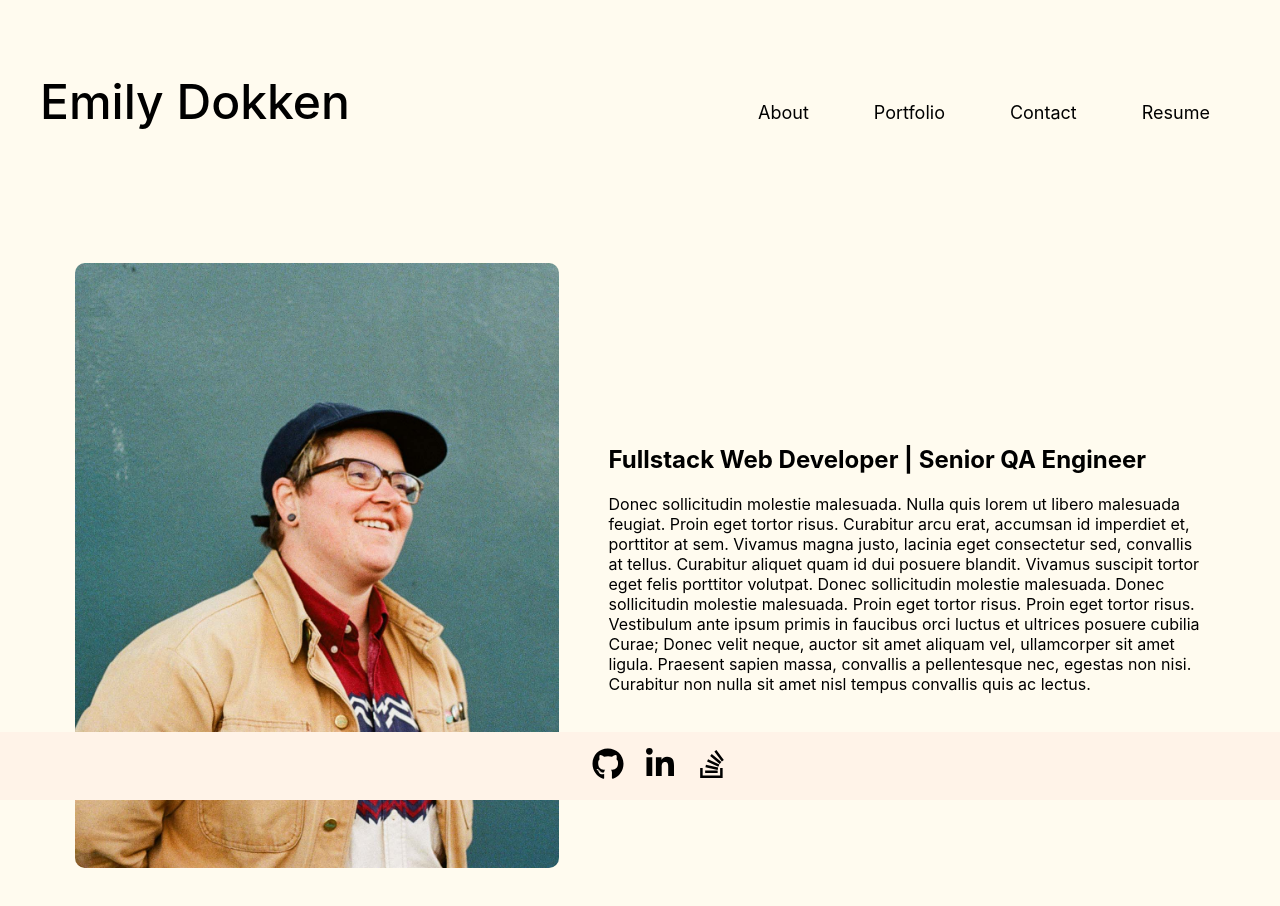
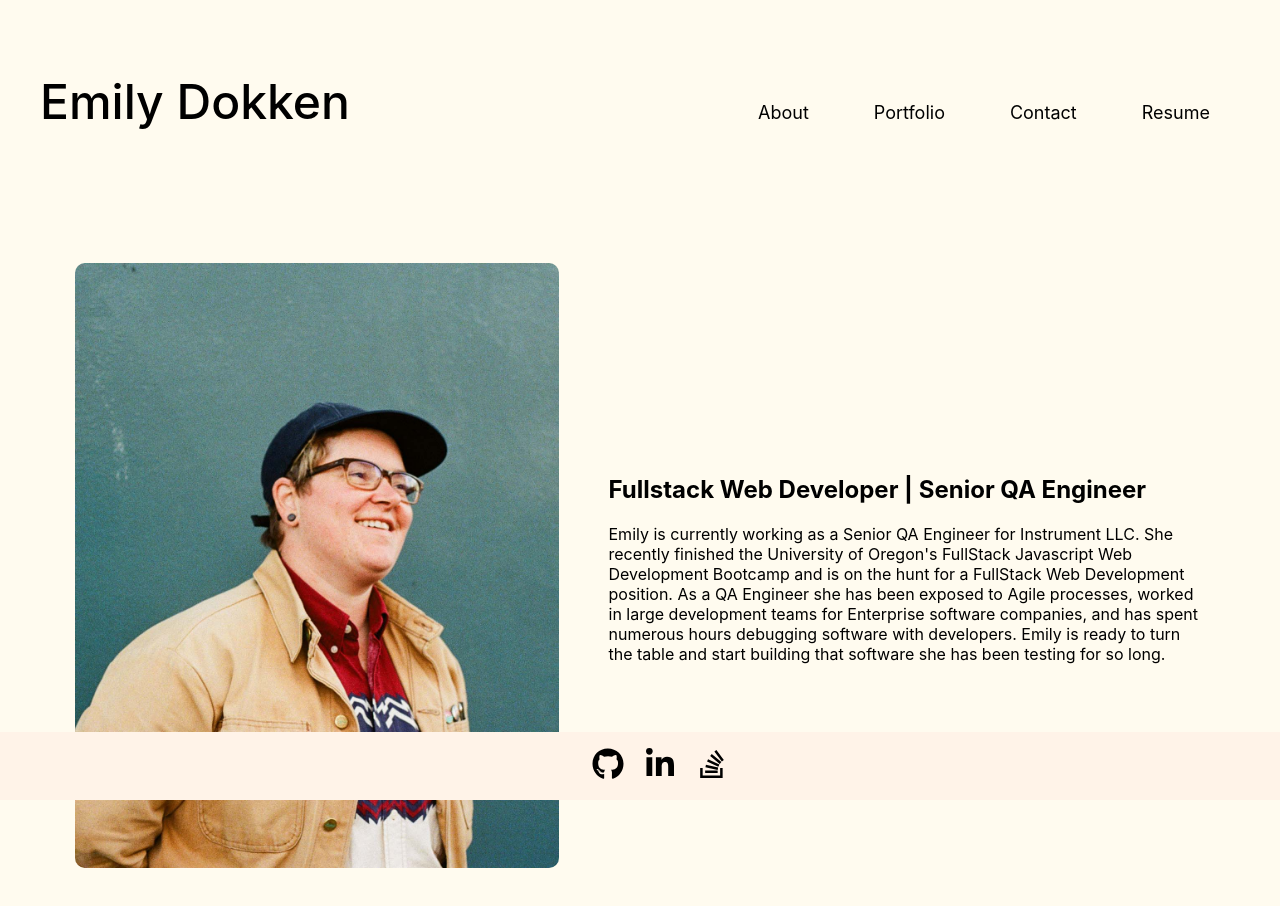
Before and after one commit to emdok/pick-me, a React (Create React App) app: page / in a window 1280 px wide. Shown: the top 906 px of the page. Built offline with nearby package versions, Linux system fonts and the light colour scheme.

Commit message:
update bio

```diff
--- a/src/components/About/index.js
+++ b/src/components/About/index.js
@@ -9,9 +9,7 @@ function About() {
       <div className='about-text'>
         <h2>Fullstack Web Developer | Senior QA Engineer</h2>
         <p>
-          Donec sollicitudin molestie malesuada. Nulla quis lorem ut libero malesuada feugiat. Proin eget tortor risus. Curabitur arcu erat, accumsan id imperdiet et, porttitor at sem. Vivamus magna justo, lacinia eget consectetur sed, convallis at tellus. Curabitur aliquet quam id dui posuere blandit. Vivamus suscipit tortor eget felis porttitor volutpat.
-
-          Donec sollicitudin molestie malesuada. Donec sollicitudin molestie malesuada. Proin eget tortor risus. Proin eget tortor risus. Vestibulum ante ipsum primis in faucibus orci luctus et ultrices posuere cubilia Curae; Donec velit neque, auctor sit amet aliquam vel, ullamcorper sit amet ligula. Praesent sapien massa, convallis a pellentesque nec, egestas non nisi. Curabitur non nulla sit amet nisl tempus convallis quis ac lectus.
+          Emily is currently working as a Senior QA Engineer for Instrument LLC. She recently finished the University of Oregon's FullStack Javascript Web Development Bootcamp and is on the hunt for a FullStack Web Development position. As a QA Engineer she has been exposed to Agile processes, worked in large development teams for Enterprise software companies, and has spent numerous hours debugging software with developers. Emily is ready to turn the table and start building that software she has been testing for so long.
         </p>
       </div>
     </section>
```
